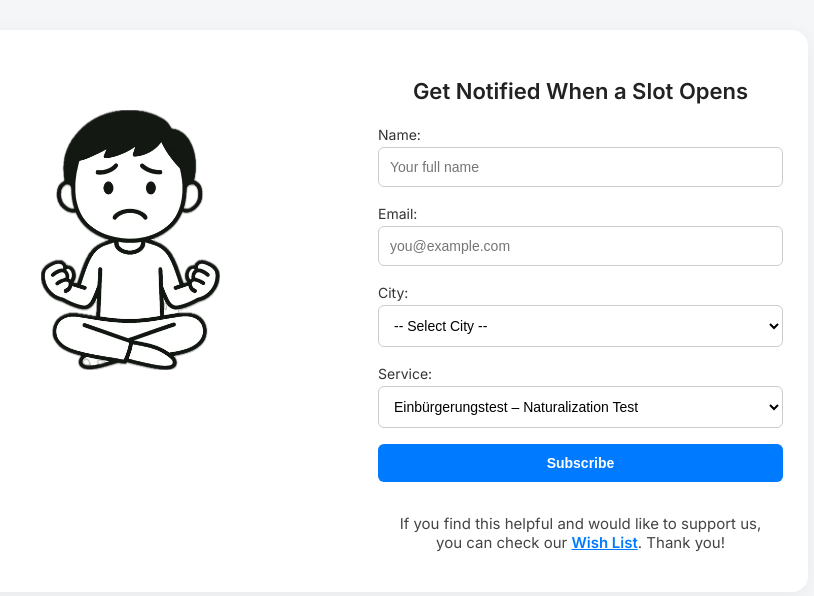
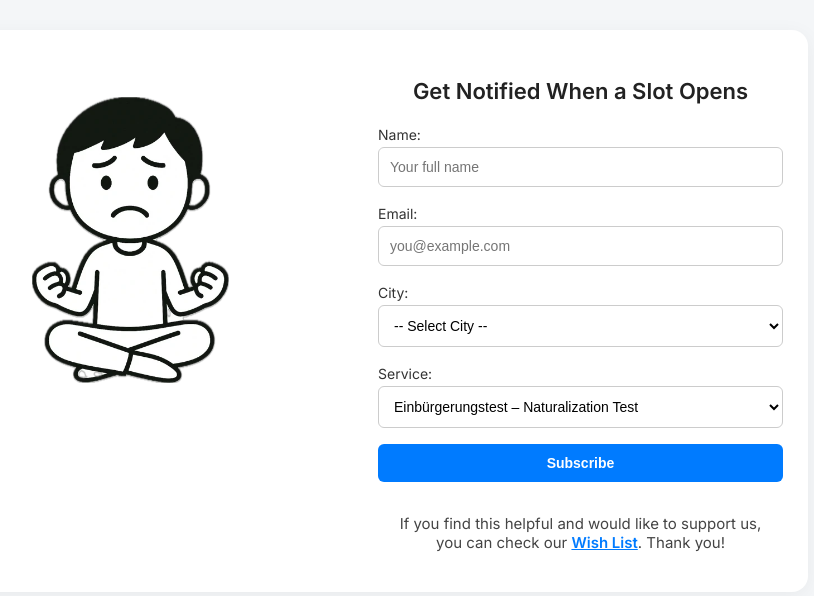
Before and after one commit to hossys/termin-checker, a Flask app: page / in a window 1280 px wide. Shown: the top 596 px of the page, without its empty margins (282-1096 px from the left). Run offline with Flask 3, Linux system fonts and the light colour scheme.

Commit message:
Update index.html

```diff
--- a/templates/index.html
+++ b/templates/index.html
@@ -150,6 +150,10 @@
       .image-box {
         padding-top: 80px;
       }
+        .image-box img {
+    transform: scale(1.1);
+  }
+
     }
 
     @media (max-width: 768px) {
```
